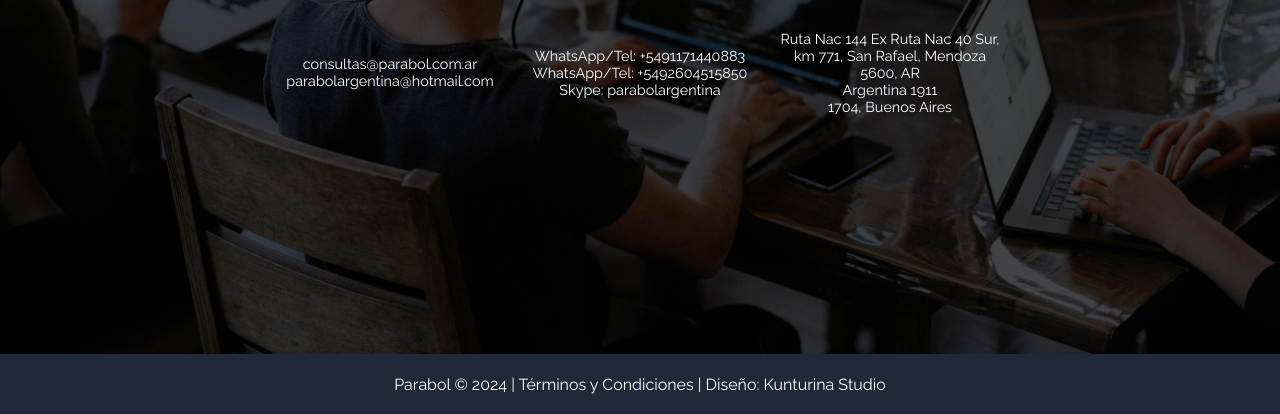
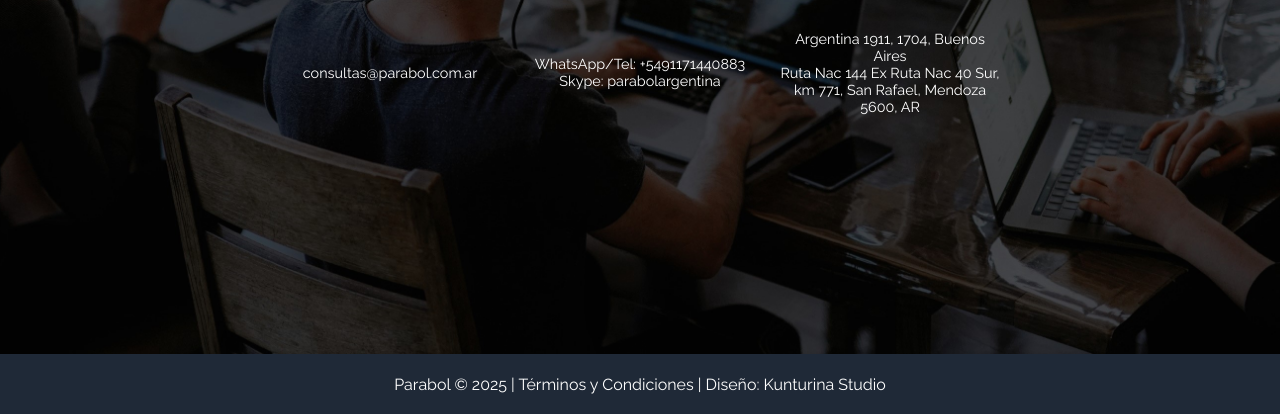
Before and after one commit to rmichat/parabol-web, a plain HTML site: page index.html in a window 1280 px wide. Shown: the part 2936-3350 px from the top of the page. Drawn offline with Linux system fonts and the light colour scheme.

Commit message:
Update index.html
info updated

```diff
--- a/index.html
+++ b/index.html
@@ -199,27 +199,22 @@
       <div class="details-subsection">
         <div class="details-container">
           <a href="mailto:consultas@parabol.com.ar">consultas@parabol.com.ar</a>
-          <a href="mailto:parabolargentina@hotmail.com"
-            >parabolargentina@hotmail.com</a
-          >
+
         </div>
 
         <div class="details-container">
           <a href="https://wa.me/5491171440883" target="_blank">
             <p>WhatsApp/Tel: +5491171440883</p>
           </a>
-          <a href="https://wa.me/5492604515850" target="_blank">
-            <p>WhatsApp/Tel: +5492604515850</p>
-          </a>
+
           <p>Skype: parabolargentina</p>
         </div>
 
         <div class="details-container">
           <p>
+            Argentina 1911, 1704, Buenos Aires<br />
             Ruta Nac 144 Ex Ruta Nac 40 Sur, km 771, San Rafael, Mendoza 5600,
-            AR <br />
-            Argentina 1911 <br />
-            1704, Buenos Aires
+            AR  <br />
           </p>
         </div>
       </div>
@@ -227,7 +222,7 @@
 
     <footer class="footer--section">
       <p class="footer_text">
-        Parabol &copy 2024 |
+        Parabol &copy 2025 |
         <a
           href="https://e6de4ea9-4735-45c7-b785-c76976a6edb8.filesusr.com/ugd/53c448_f0d6928e7af349c1bb371280e7fec92f.pdf"
           >Términos y Condiciones</a
```
